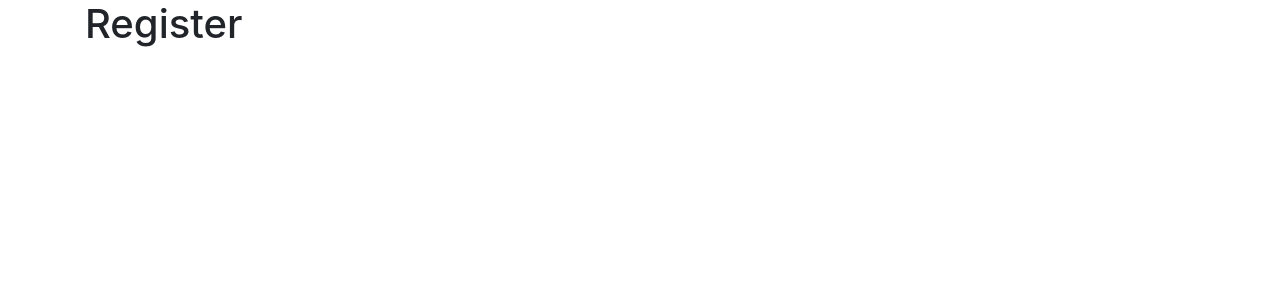
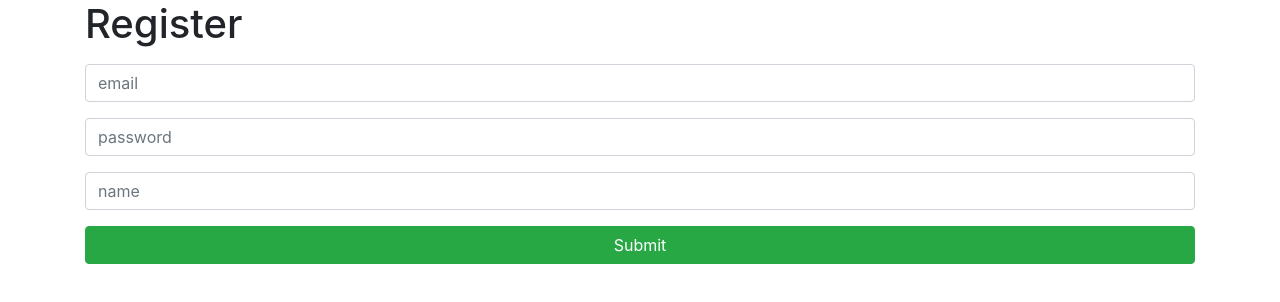
Before and after one commit to merinnaa/mortgage-application, a React (Create React App) app in the folder frontend/: page /register in a window 1280 px wide. Shown: the top 302 px of the page. Built offline with nearby package versions, Linux system fonts and the light colour scheme.

Commit message:
set the input form and fetch register route from backend

```diff
--- a/frontend/src/components/Register.js
+++ b/frontend/src/components/Register.js
@@ -1,10 +1,84 @@
-import React, {Fragment} from "react";
+import React, {Fragment, useState} from "react";
 
 
 const Register = ({setAuth})=> {
+
+  const [inputs, setInputs] = useState({
+    email:"",
+    password:"",
+    name:""
+  })
+
+  const {email, password, name} = inputs;
+
+  const onChange = (e) => {
+    setInputs({ ...inputs, [e.target.name]: e.target.value});
+  }
+
+
+
+  const onSubmitForm = async (e) => {
+    e.preventDefault();
+    try {
+      const body = {email, password, name};
+
+      const response = await fetch("http://localhost:5000/auth/register", {
+        method: "POST",
+        headers : {"Content-Type" : "application/json"},
+        body: JSON.stringify(body)
+      });
+
+      const parseRes = await response.json();
+
+      if(parseRes.token) {
+        localStorage.setItem("token", parseRes.token);
+        setAuth(true);
+
+      }else {
+        setAuth(false)
+
+      }
+
+    } catch (error) {
+      console.error(error.message)
+
+    }
+  }
+
+
   return (
     <Fragment>
       <h1>Register</h1>
+      <form onSubmit={onSubmitForm}>
+        <input
+          type="email"
+          name = "email"
+          placeholder="email"
+          className="form-control my-3"
+          value={email}
+          onChange={(e) => onChange(e)}
+
+        />
+        <input
+        type="password"
+        name = "password"
+        placeholder="password"
+        className="form-control my-3"
+        value={password}
+        onChange={(e) => onChange(e)}
+
+        />
+        <input
+        type="text"
+        name = "name"
+        placeholder="name"
+        className="form-control my-3"
+        value={name}
+        onChange={(e) => onChange(e)}
+
+        />
+        <button className="btn btn-success btn-block">Submit</button>
+        </form>
     </Fragment>
   )
 
```
